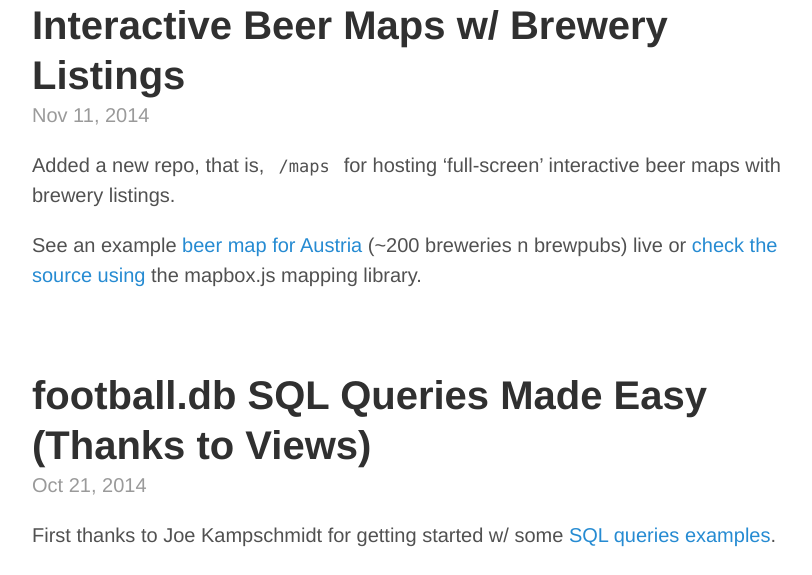
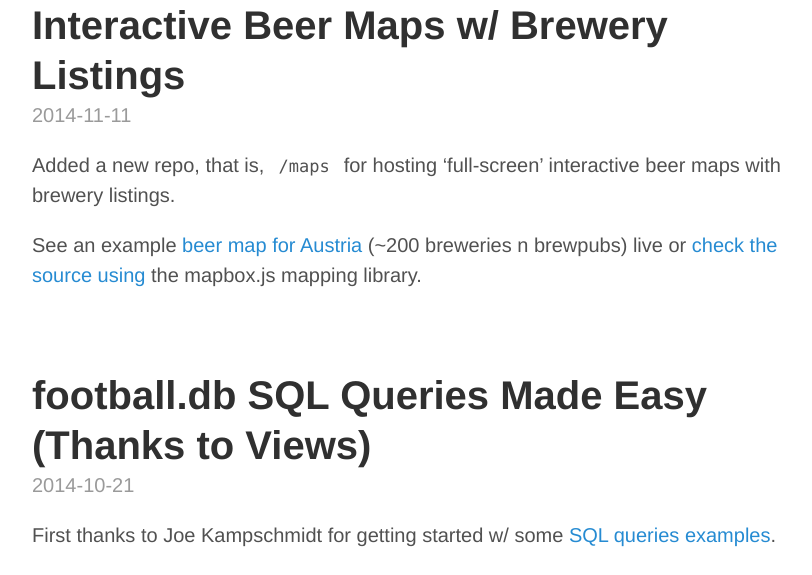
Before and after one commit to gledos/jekyll-minimal-theme-zh-cmn-hans, a Jekyll site: the page built from index.html, in a window 1280 px wide and 900 px high, scrolled down 2542 px. Shown: the part 156-731 px from the top of the window, without its empty margins (228-1040 px from the left). Built offline with Jekyll 4.4.1, drawn with Linux system fonts in a browser that asks for light colours; some of the changed text lies outside the part shown.

Commit message:
Update index.html

```diff
--- a/index.html
+++ b/index.html
@@ -12,7 +12,7 @@
       {{ post.title }}
     </a>
   </h1>
-  <div class="post-date">{{ post.date | date: "%b %-d, %Y" }}</div>
+  <div class="post-date">{{ post.date | date: "%Y-%m-%d" }}</div>
   {{ post.content }}
 </article>
 
```
